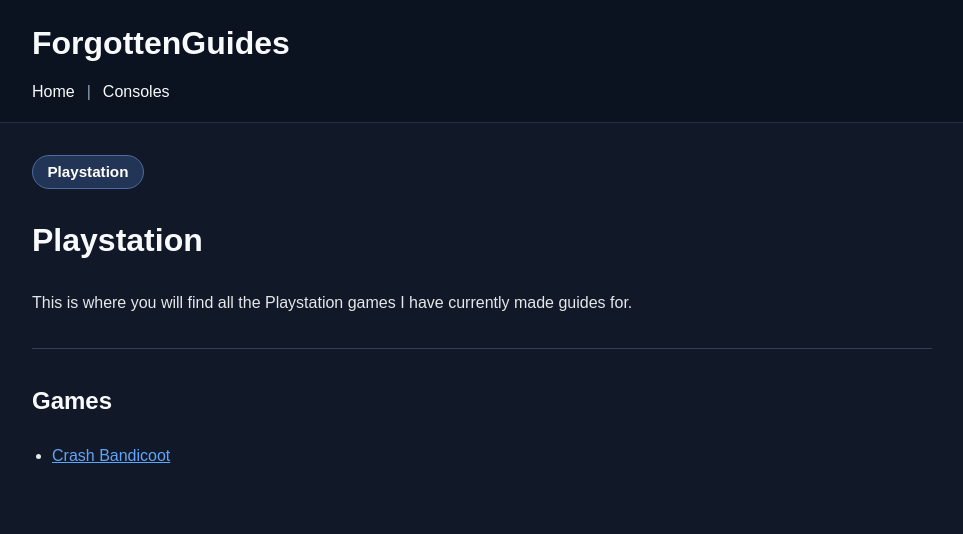
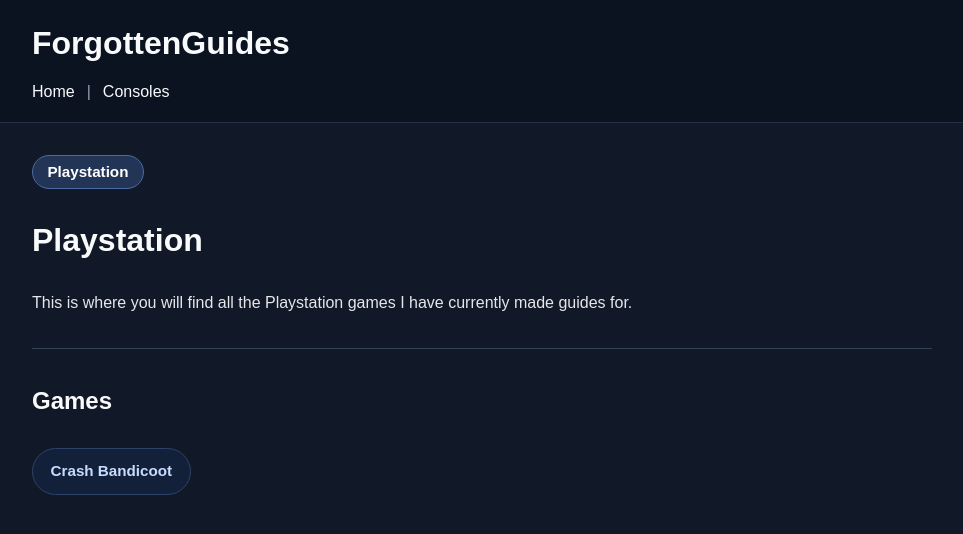
Before and after one commit to ForgottenGem/ForgottenGuides, a Jekyll site: the page built from playstation/index.md, in a window 1280 px wide. Shown: the top 534 px of the page, without its empty margins (158-1121 px from the left). Built offline with Jekyll 4.4.1, drawn with Linux system fonts in a browser that asks for light colours.

Commit message:
Update index.md

```diff
--- a/playstation/index.md
+++ b/playstation/index.md
@@ -15,4 +15,6 @@ This is where you will find all the Playstation games I have currently made guid
 
 ## Games
 
-- [Crash Bandicoot](cb1/)
+<a class="button-link" href="{{ '/playstation/cb1/' | relative_url }}">
+  Crash Bandicoot
+</a>
```
